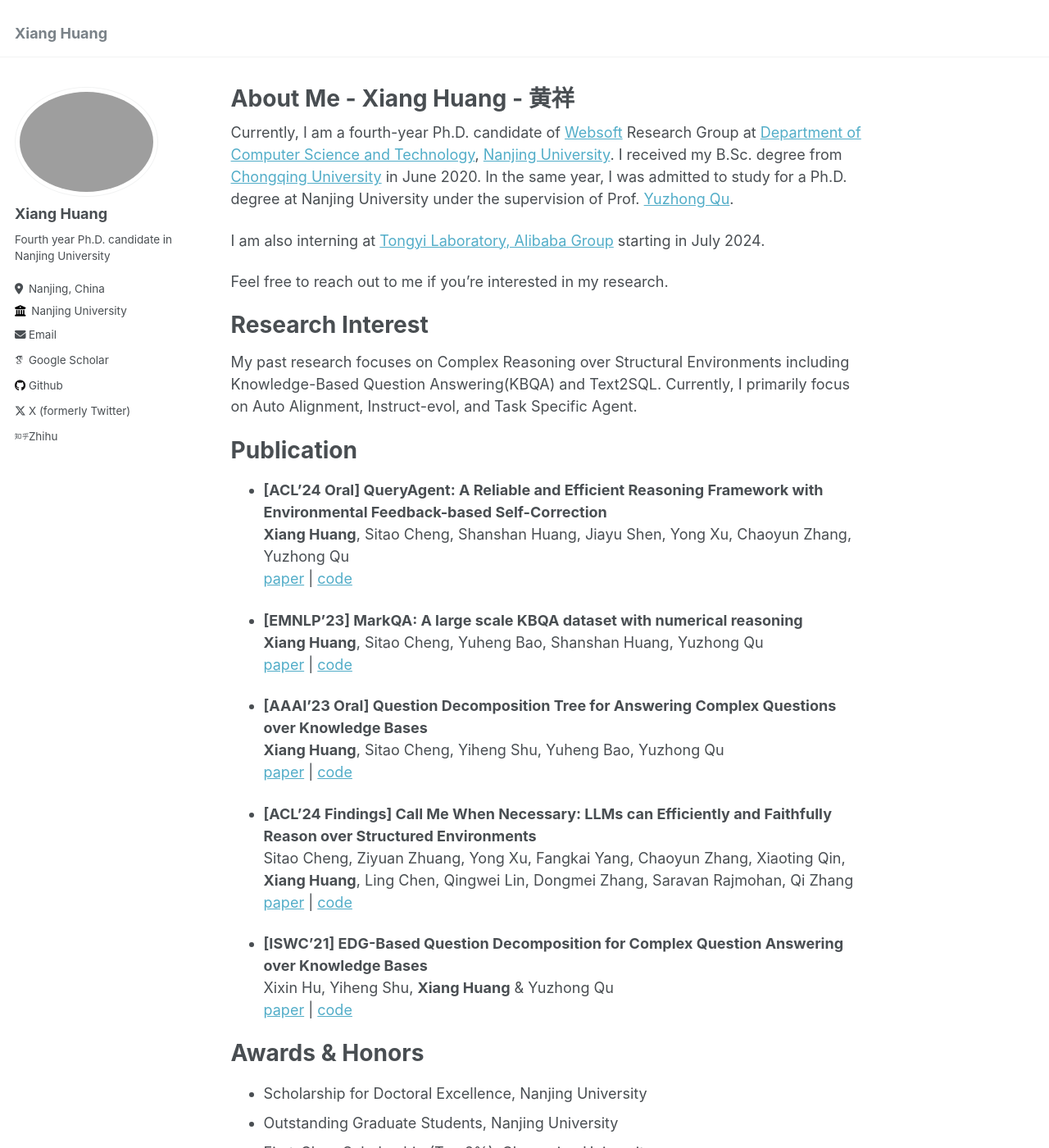
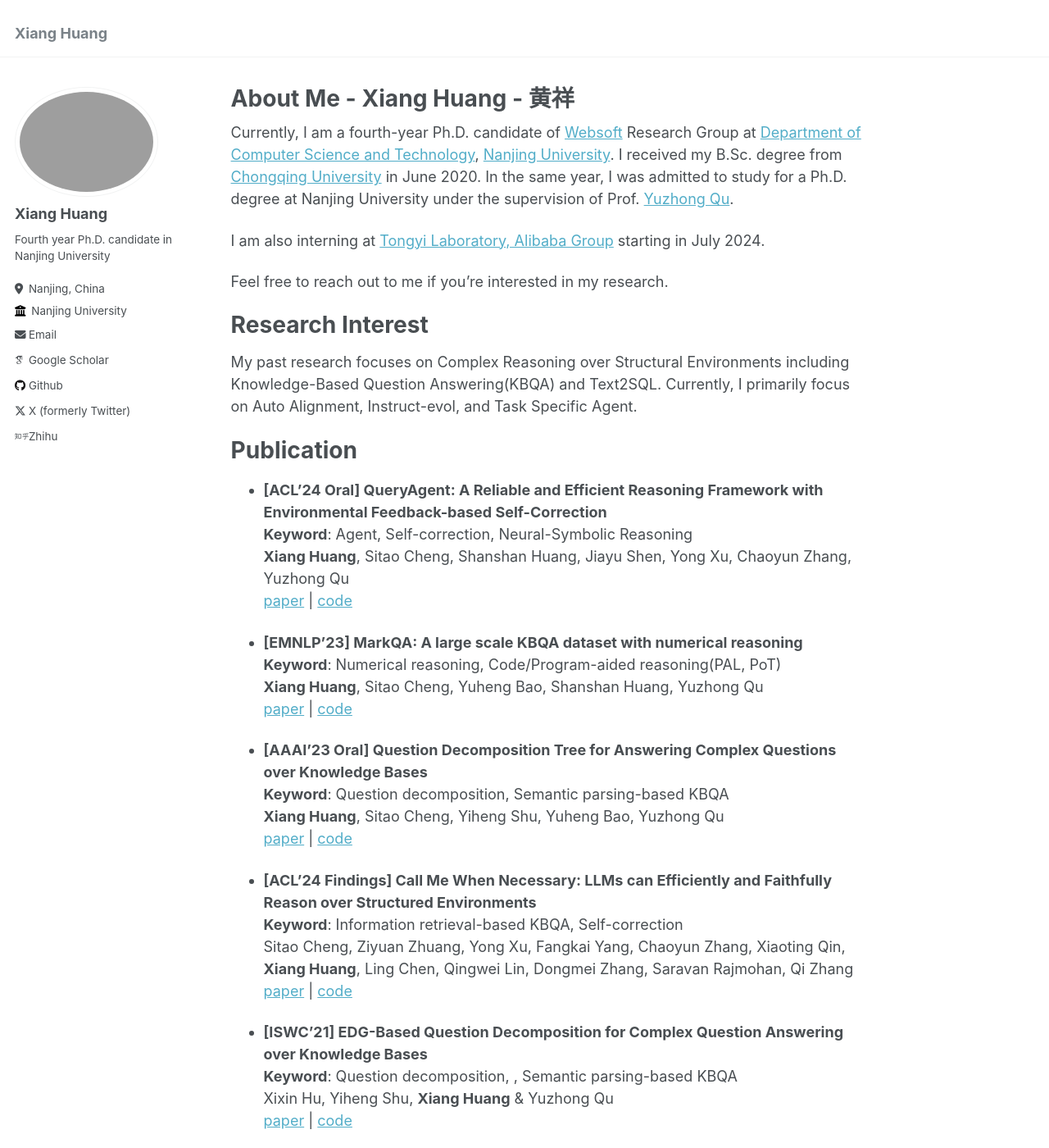
Before and after one commit to cdhx/cdhx.github.io, a Jekyll site: the page built from _pages/about.md, in a window 1280 px wide and 1400 px high. Shown: the whole window at 82% size. Built offline with Jekyll 4.4.1, drawn with Linux system fonts in a browser that asks for light colours; some web fonts are replaced.

Commit message:
Update about.md

```diff
--- a/_pages/about.md
+++ b/_pages/about.md
@@ -25,21 +25,26 @@ Currently, I primarily focus on Auto Alignment, Instruct-evol, and Task Specific
 Publication
 ===
 - **[ACL'24 Oral] QueryAgent: A Reliable and Efficient Reasoning Framework with Environmental Feedback-based Self-Correction** <br/>
+**Keyword**: Agent, Self-correction, Neural-Symbolic Reasoning<br/>
 **Xiang Huang**, Sitao Cheng, Shanshan Huang, Jiayu Shen, Yong Xu, Chaoyun Zhang, Yuzhong Qu <br/>  [paper](https://arxiv.org/abs/2403.11886) \| [code](https://github.com/cdhx/QueryAgent)
 
 - **[EMNLP'23] MarkQA: A large scale KBQA dataset with numerical reasoning** <br/>
+**Keyword**: Numerical reasoning, Code/Program-aided reasoning(PAL, PoT)<br/>
 **Xiang Huang**, Sitao Cheng, Yuheng Bao, Shanshan Huang, Yuzhong Qu  <br/>
 [paper](http://arxiv.org/abs/2310.15517) \| [code](https://github.com/cdhx/MarkQA)
 
 - **[AAAI'23 Oral] Question Decomposition Tree for Answering Complex Questions over Knowledge Bases** <br/>
+**Keyword**: Question decomposition, Semantic parsing-based KBQA<br/>
 **Xiang Huang**, Sitao Cheng, Yiheng Shu, Yuheng Bao, Yuzhong Qu  <br/>
 [paper](https://ojs.aaai.org/index.php/AAAI/article/view/26519/26291) \| [code](https://github.com/cdhx/QDTQA)
 
 - **[ACL'24 Findings] Call Me When Necessary: LLMs can Efficiently and Faithfully Reason over Structured Environments** <br/>
+**Keyword**: Information retrieval-based KBQA, Self-correction<br/>
 Sitao Cheng, Ziyuan Zhuang, Yong Xu, Fangkai Yang, Chaoyun Zhang, Xiaoting Qin, **Xiang Huang**, Ling Chen, Qingwei Lin, Dongmei Zhang, Saravan Rajmohan, Qi Zhang <br/>
 [paper](https://arxiv.org/abs/2403.08593) \| [code](https://github.com/sitaocheng/readi)
 
 - **[ISWC'21] EDG-Based Question Decomposition for Complex Question Answering over Knowledge Bases** <br/>
+**Keyword**: Question decomposition, , Semantic parsing-based KBQA<br/>
 Xixin Hu, Yiheng Shu, **Xiang Huang** & Yuzhong Qu <br/>
 [paper](https://link.springer.com/chapter/10.1007/978-3-030-88361-4_8) \| [code](https://github.com/HXX97/EDG)
 
```
